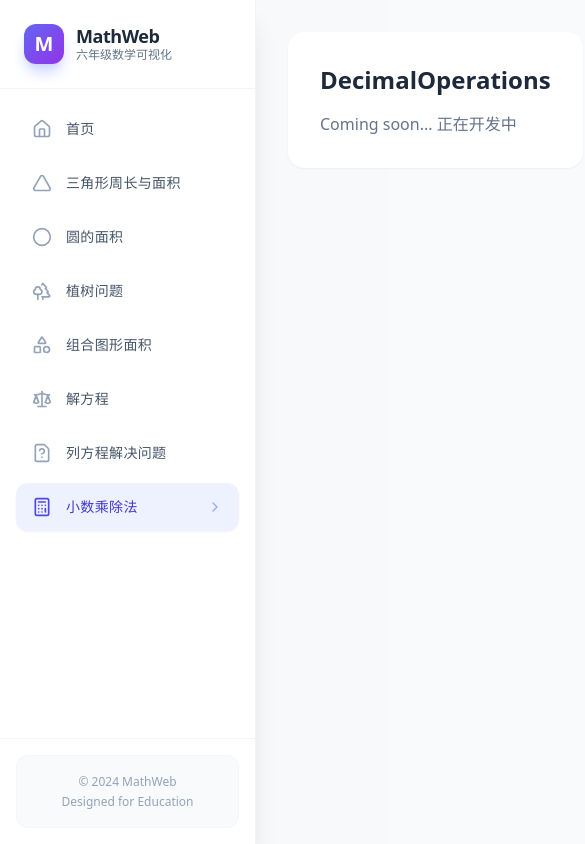
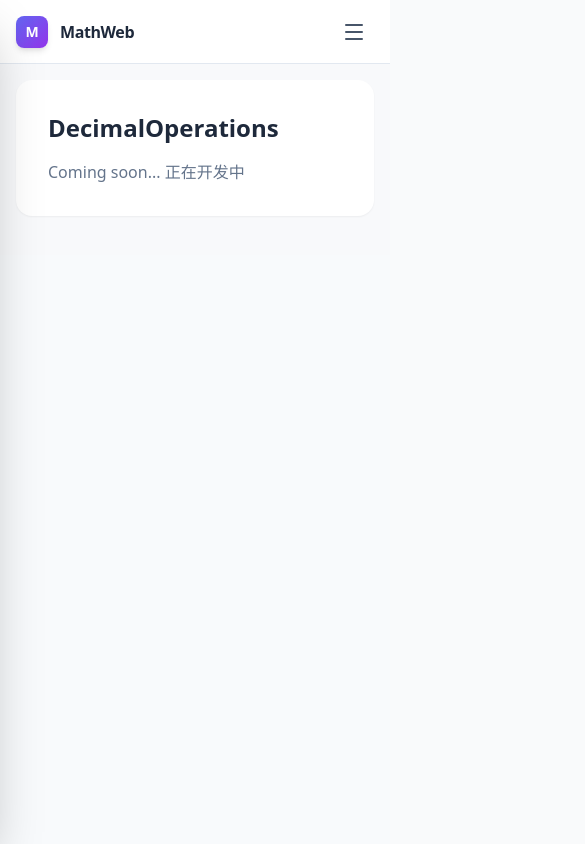
Before and after one commit to BravoChaoS/mathweb, a React (Vite) app: page /#/decimal-operations in a window 390 px wide. Shown: the top 844 px of the page, 585 px wide, since content can reach past the window. Built offline with nearby package versions, Linux system fonts and the light colour scheme.

Commit message:
Update mobile responsiveness: Fix sidebar layout, update specs and tests

```diff
--- a/src/components/Layout.tsx
+++ b/src/components/Layout.tsx
@@ -1,4 +1,5 @@
-import React from 'react';
+import React, { useState } from 'react';
+import { Menu } from 'lucide-react';
 import Sidebar from './Sidebar';
 
 interface LayoutProps {
@@ -6,13 +7,40 @@ interface LayoutProps {
 }
 
 const Layout: React.FC<LayoutProps> = ({ children }) => {
+  const [isSidebarOpen, setIsSidebarOpen] = useState(false);
+
   return (
     <div className="min-h-screen bg-slate-50/50 flex">
-      <Sidebar />
+      {/* Mobile Header / Hamburger */}
+      <div className="md:hidden fixed top-0 left-0 right-0 z-30 bg-white/90 backdrop-blur-md border-b border-slate-200 px-4 h-16 flex items-center justify-between transition-all duration-300">
+        <div className="flex items-center gap-3">
+          <div className="w-8 h-8 bg-gradient-to-br from-indigo-500 to-purple-600 rounded-lg flex items-center justify-center text-white font-bold text-sm shadow-md">
+            M
+          </div>
+          <span className="font-bold text-slate-800 tracking-tight">MathWeb</span>
+        </div>
+        <button
+          onClick={() => setIsSidebarOpen(true)}
+          className="p-2 text-slate-600 hover:bg-slate-100 rounded-lg active:scale-95 transition-all"
+          aria-label="Toggle menu"
+        >
+          <Menu size={24} />
+        </button>
+      </div>
+
+      <Sidebar isOpen={isSidebarOpen} onClose={() => setIsSidebarOpen(false)} />
+
+      {/* Mobile Backdrop */}
+      {isSidebarOpen && (
+        <div
+          className="fixed inset-0 bg-slate-900/40 z-30 md:hidden backdrop-blur-sm transition-opacity"
+          onClick={() => setIsSidebarOpen(false)}
+        />
+      )}
 
       {/* Main Content Area */}
-      <main className="flex-1 ml-64 min-h-screen relative p-8">
-        <div className="max-w-7xl mx-auto space-y-8 animate-fade-in">
+      <main className="flex-1 w-full md:ml-64 min-h-screen relative p-4 pt-20 md:p-8 md:pt-8 transition-all duration-300">
+        <div className="max-w-7xl mx-auto space-y-6 md:space-y-8 animate-fade-in">
           {children}
         </div>
       </main>
--- a/src/components/Sidebar.tsx
+++ b/src/components/Sidebar.tsx
@@ -9,7 +9,8 @@ import {
     Scale,
     FileQuestion,
     Calculator,
-    ChevronRight
+    ChevronRight,
+    X
 } from 'lucide-react';
 
 const navItems = [
@@ -23,10 +24,23 @@ const navItems = [
     { path: '/decimal-operations', label: '小数乘除法', icon: Calculator },
 ];
 
-const Sidebar: React.FC = () => {
+interface SidebarProps {
+    isOpen: boolean;
+    onClose: () => void;
+}
+
+const Sidebar: React.FC<SidebarProps> = ({ isOpen, onClose }) => {
     return (
-        <div className="w-64 bg-white h-screen shadow-xl flex flex-col fixed left-0 top-0 z-40 overflow-y-auto border-r border-slate-100">
-            <div className="p-6 flex items-center gap-3 border-b border-slate-100">
+        <aside
+            className={`
+                fixed top-0 left-0 z-40 h-screen w-64 bg-white shadow-2xl border-r border-slate-100
+                transition-transform duration-300 ease-in-out
+                ${isOpen ? 'translate-x-0' : '-translate-x-full'}
+                md:translate-x-0
+            `}
+        >
+            <div className="p-6 flex items-center justify-between border-b border-slate-100">
+                <div className="flex items-center gap-3">
                     <div className="w-10 h-10 bg-gradient-to-br from-indigo-500 to-purple-600 rounded-xl flex items-center justify-center text-white font-bold text-xl shadow-lg shadow-indigo-200">
                         M
                     </div>
@@ -35,12 +49,21 @@ const Sidebar: React.FC = () => {
                         <p className="text-xs text-slate-500 font-medium">六年级数学可视化</p>
                     </div>
                 </div>
+                {/* Close button for mobile */}
+                <button
+                    onClick={onClose}
+                    className="md:hidden p-2 text-slate-400 hover:text-slate-600 hover:bg-slate-50 rounded-lg transition-colors"
+                >
+                    <X size={20} />
+                </button>
+            </div>
 
-            <nav className="flex-1 p-4 space-y-1.5">
+            <nav className="flex-1 p-4 space-y-1.5 overflow-y-auto">
                 {navItems.map((item) => (
                     <NavLink
                         key={item.path}
                         to={item.path}
+                        onClick={onClose}
                         className={({ isActive }) =>
                             `group flex items-center justify-between px-4 py-3.5 rounded-xl transition-all duration-300 ease-in-out ${isActive
                                 ? 'bg-indigo-50 text-indigo-700 shadow-sm'
@@ -75,7 +98,7 @@ const Sidebar: React.FC = () => {
                     </p>
                 </div>
             </div>
-        </div>
+        </aside>
     );
 };
 
```
Also changed, not shown: feature_list.json (+15 -3 lines), .agent/workflows/coder.md, app_spec.txt. Lines whose indentation alone changed are shown as unchanged.
